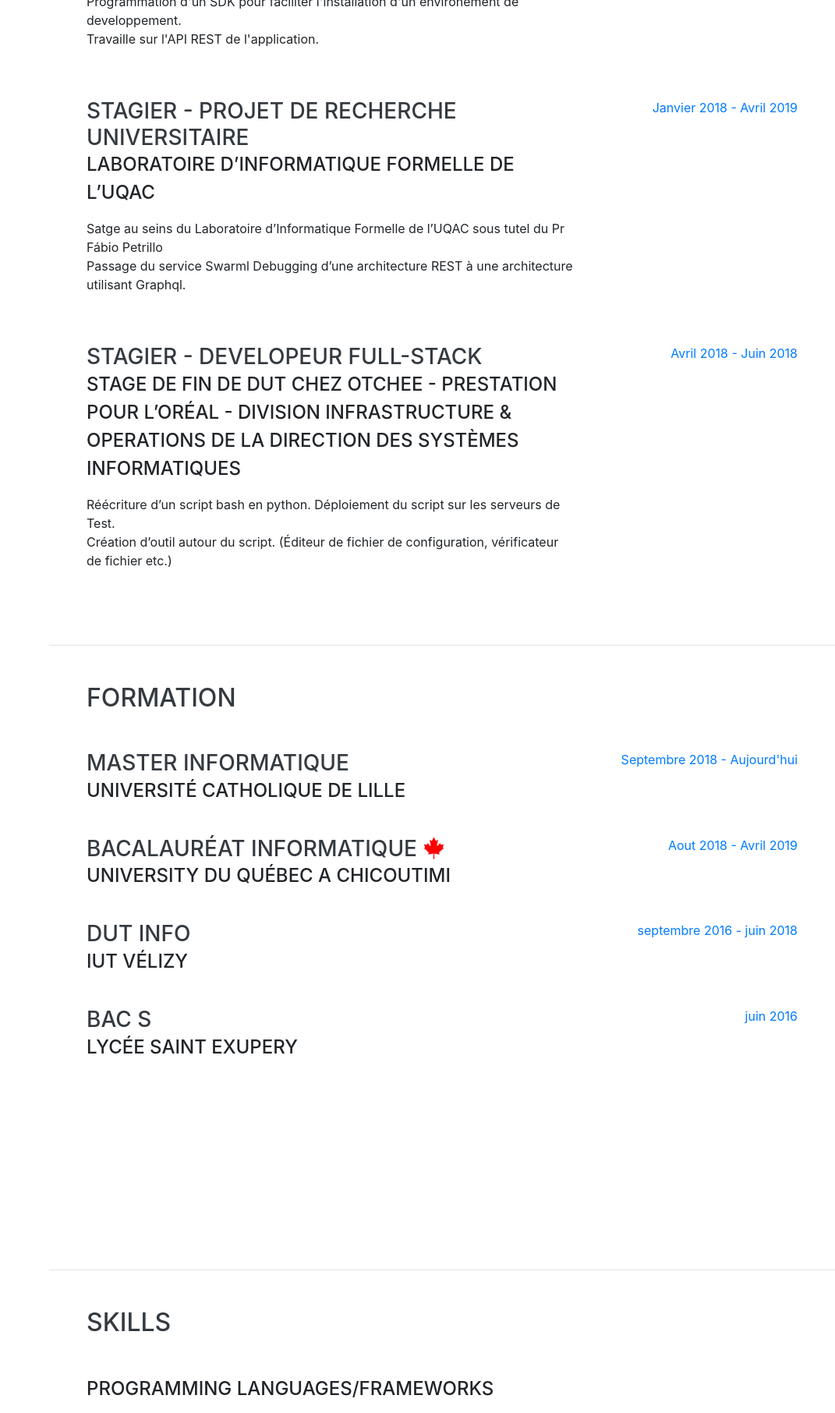
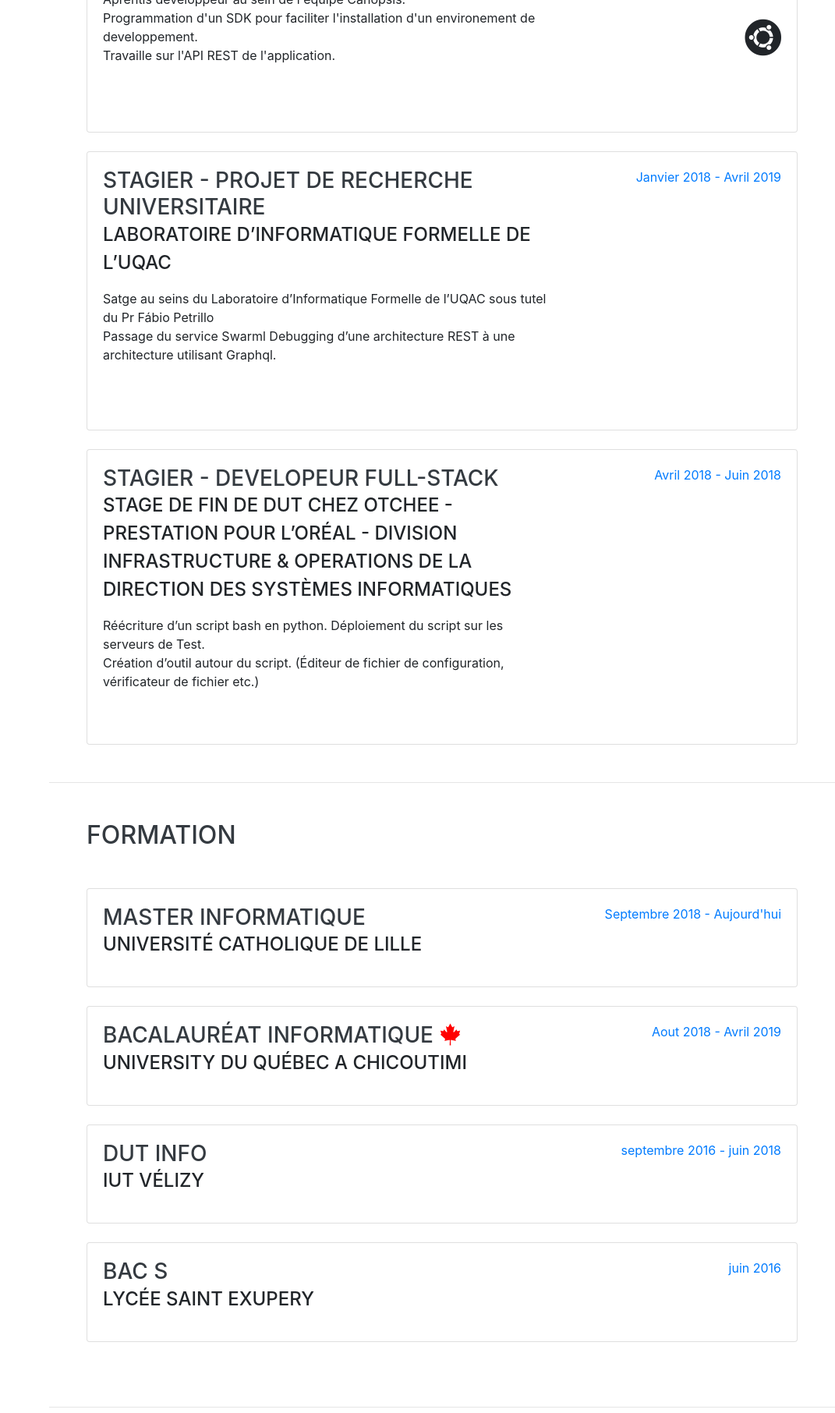
Before and after one commit to TheNoobProgrammeur/CV_JS, a website with bundled scripts: page index.html in a window 1280 px wide. Shown: the part 1055-2867 px from the top of the page at 78% size, without its empty margins (209-1280 px from the left). Built offline with nearby package versions, Linux system fonts and the light colour scheme; a web font is replaced by a local one.

Commit message:
logo in experiance

```diff
--- a/index.html
+++ b/index.html
@@ -97,6 +97,8 @@
       <div class="w-100">
         <h2 class="mb-5">Experience</h2>
 
+        <div class="card">
+          <div class="card-body">
         <div class="resume-item d-flex flex-column flex-md-row justify-content-between mb-5">
           <div class="resume-content">
             <h3 class="mb-0">Aprentis developeur Back-end</h3>
@@ -111,8 +113,29 @@
           </div>
           <div class="resume-date text-md-right">
             <span class="text-primary">Septembre 2019 - Aujourd'hui</span>
+            <ul class="list-inline dev-icons">
+              <li class="list-inline-item">
+              <i class="fab fa-python"></i>
+            </li>
+              <li class="list-inline-item">
+              <i class="fab fa-docker"></i>
+            </li>
+              <li class="list-inline-item">
+                <i class="fa fa-terminal"></i>
+              </li>
+            </ul>
+            <ul class="list-inline dev-icons">
+              <li class="list-inline-item">
+                <i class="fab fa-ubuntu"></i>
+              </li>
+            </ul>
           </div>
         </div>
+          </div>
+        </div>
+        <br />
+        <div class="card">
+          <div class="card-body">
 
         <div class="resume-item d-flex flex-column flex-md-row justify-content-between mb-5">
           <div class="resume-content">
@@ -126,8 +149,14 @@
           </div>
           <div class="resume-date text-md-right">
             <span class="text-primary">Janvier 2018 - Avril 2019</span>
+
           </div>
         </div>
+          </div>
+        </div>
+        <br />
+        <div class="card">
+          <div class="card-body">
 
         <div class="resume-item d-flex flex-column flex-md-row justify-content-between mb-5">
           <div class="resume-content">
@@ -141,6 +170,8 @@
             <span class="text-primary">Avril 2018 - Juin 2018</span>
           </div>
         </div>
+          </div>
+        </div>
 
       </div>
 
@@ -152,6 +183,8 @@
       <div class="w-100">
         <h2 class="mb-5">Formation</h2>
 
+        <div class="card">
+          <div class="card-body">
         <div class="resume-item d-flex flex-column flex-md-row justify-content-between">
           <div class="resume-content">
             <h3 class="mb-0">Master Informatique </h3>
@@ -161,7 +194,12 @@
             <span class="text-primary">Septembre 2018 - Aujourd'hui</span>
           </div>
         </div>
+
+          </div>
+        </div>
         <br />
+        <div class="card">
+          <div class="card-body">
 
         <div class="resume-item d-flex flex-column flex-md-row justify-content-between">
           <div class="resume-content">
@@ -173,7 +211,11 @@
             <span class="text-primary">Aout 2018 - Avril 2019</span>
           </div>
         </div>
+          </div>
+        </div>
         <br />
+        <div class="card">
+          <div class="card-body">
         <div class="resume-item d-flex flex-column flex-md-row justify-content-between">
           <div class="resume-content">
             <h3 class="mb-0">DUT Info</h3>
@@ -183,7 +225,11 @@
             <span class="text-primary">septembre 2016 - juin 2018</span>
           </div>
         </div>
+          </div>
+        </div>
         <br />
+        <div class="card">
+          <div class="card-body">
         <div class="resume-item d-flex flex-column flex-md-row justify-content-between">
           <div class="resume-content">
             <h3 class="mb-0">Bac S</h3>
@@ -193,7 +239,8 @@
             <span class="text-primary">juin 2016</span>
           </div>
         </div>
-
+          </div>
+        </div>
       </div>
     </section>
 
```
